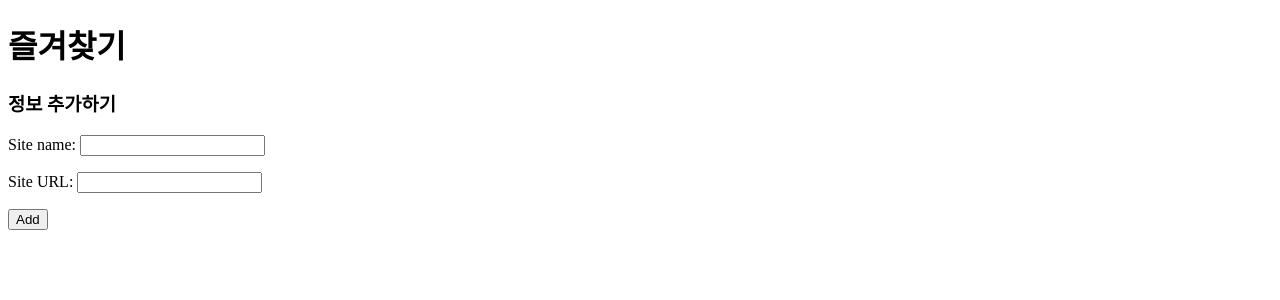
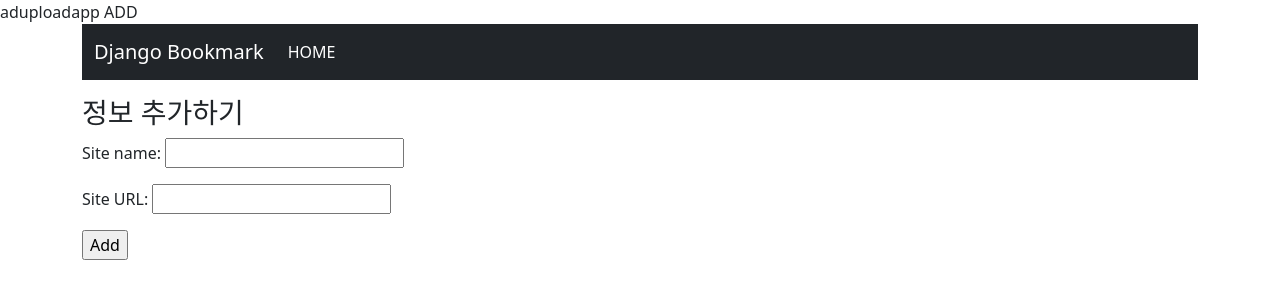
Before and after one commit to BabDaejang/uniformauto, a Django app: page /aduploadapp/add/ in a window 1280 px wide. Shown: the top 300 px of the page. Run offline with Django 4.2, Linux system fonts and the light colour scheme; some libraries are stand-ins or nearby versions.

Commit message:
부트스랩까지 적용하여 성공함

```diff
--- a/templates/base.html
+++ b/templates/base.html
@@ -1,15 +1,59 @@
 <!-- 이제 베이스 템플릿을 만든다-->
+<!-- 베이스 템플릿에 정적 스태틱 style.css 를 추가한다-->
+{% load static %}
+
 <!-- 베이스 템플릿이 적용된다고 adupload/templates/adupload 에 넣었으니 이제 부트스트랩을 적용시키자-->
+<!-- 부트스트랩 스타터 템플릿을 적용함
+    https://getbootstrap.kr/docs/5.1/getting-started/introduction/#%EB%B9%A0%EB%A5%B8-%EC%8B%9C%EC%9E%91 -->
+<!doctype html>
+<html lang="en">
+<head>
+<!-- Required meta tags -->
+    <meta charset="utf-8">
+    <meta name="viewport" content="width=device-width, initial-scale=1">
 
-<!DOCTYPE html>
-<html lang = "en">
-    <head>
-        <meta charset="UTF-8">
-        <title> {% block title %} {% endblock %} </title>
-    </head>
-    <body>
-        <h1>즐겨찾기</h1>
-        {% block content %}
-        {% endblock %}
-    </body>
+    <!-- Bootstrap CSS -->
+    <link href="https://cdn.jsdelivr.net/npm/bootstrap@5.1.3/dist/css/bootstrap.min.css" rel="stylesheet"
+        integrity="sha384-1BmE4kWBq78iYhFldvKuhfTAU6auU8tT94WrHftjDbrCEXSU1oBoqyl2QvZ6jIW3" crossorigin="anonymous">
+    <link rel="stylesheet" href="{% static 'style.css' %}"
+
+    <title>{% block title %} {% endblock %}</title>
+</head>
+<body>
+    <div class="container">
+        <nav class="navbar navbar-expand-lg navbar-dark bg-dark">
+            <div class="container-fluid">
+                <a class="navbar-brand" href="#">Django Bookmark</a>
+
+                <button class="navbar-toggler" type="button" data-bs-toggle="collapse"
+                    data-bs-target="#navbarSupportedContent" aria-controls="navbarSupportedContent"
+                    aria-expanded="false" aria-label="Toggle navigation">
+                    <span class="navbar-toggler-icon"></span>
+                </button>
+                <div class="collapse navbar-collapse" id="navbarSupportedContent">
+                    <ul class="navbar-nav me-auto mb-2 mb-lg-0">
+                        <li class="nav-item">
+                            <a class="nav-link active" aria-current="page" href="#">HOME</a>
+
+                        </li>
+                    </ul>
+                </div>
+
+            </div>
+        </nav>
+        <p></p>
+        <div class="row">
+            <div class="col">
+                {% block content %}
+                {% endblock %}
+            </div>
+        </div>
+    </div>
+
+<!-- Option 2: Separate Popper and Bootstrap JS -->
+<!--
+<script src="https://cdn.jsdelivr.net/npm/@popperjs/core@2.10.2/dist/umd/popper.min.js" integrity="sha384-7+zCNj/IqJ95wo16oMtfsKbZ9ccEh31eOz1HGyDuCQ6wgnyJNSYdrPa03rtR1zdB" crossorigin="anonymous"></script>
+<script src="https://cdn.jsdelivr.net/npm/bootstrap@5.1.3/dist/js/bootstrap.min.js" integrity="sha384-QJHtvGhmr9XOIpI6YVutG+2QOK9T+ZnN4kzFN1RtK3zEFEIsxhlmWl5/YESvpZ13" crossorigin="anonymous"></script>
+-->
+</body>
 </html>
--- a/uniformauto/settings.py
+++ b/uniformauto/settings.py
@@ -122,6 +122,7 @@
 # https://docs.djangoproject.com/en/4.1/howto/static-files/
 
 STATIC_URL = 'static/'
+STATICFILES_DIRS=[os.path.join(BASE_DIR,'static')]
 
 # Default primary key field type
 # https://docs.djangoproject.com/en/4.1/ref/settings/#default-auto-field
```
Also changed, not shown: db.sqlite3, static/style.css (added).
